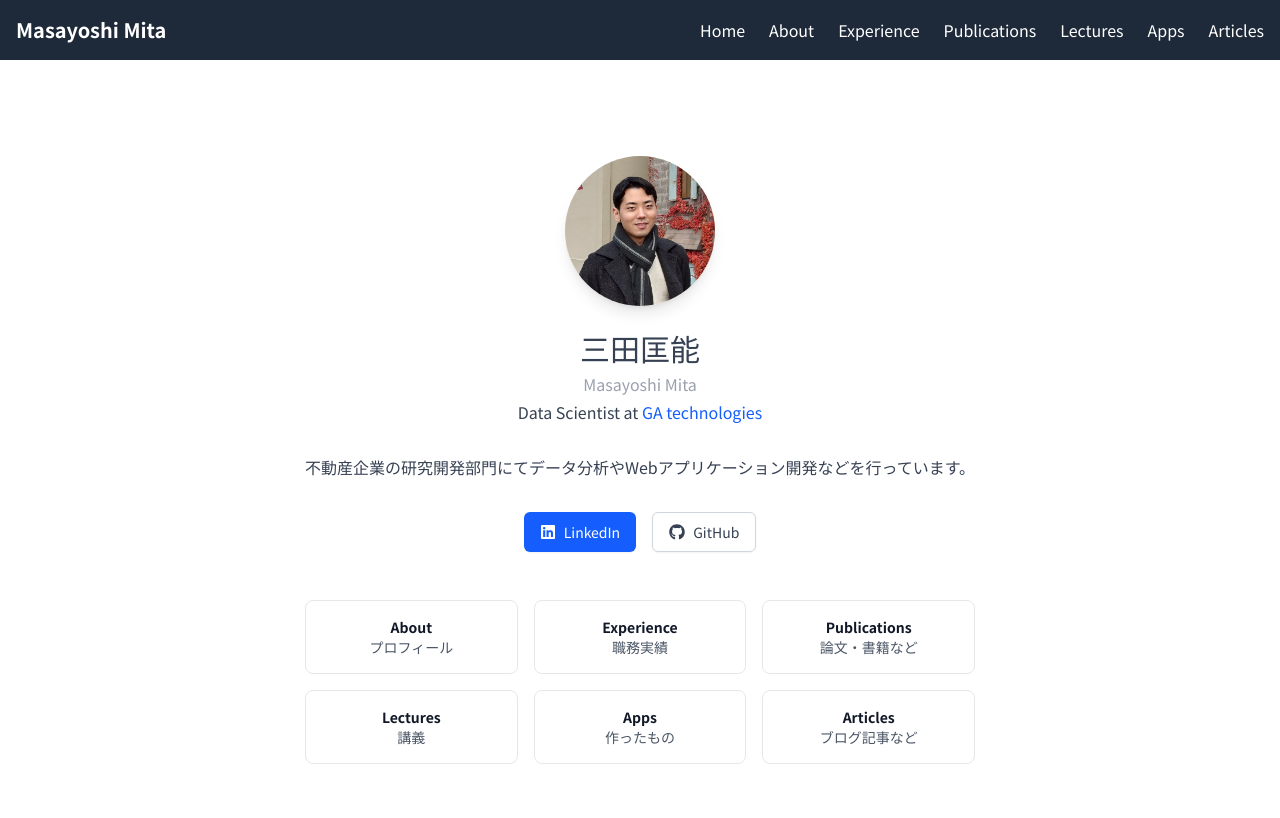
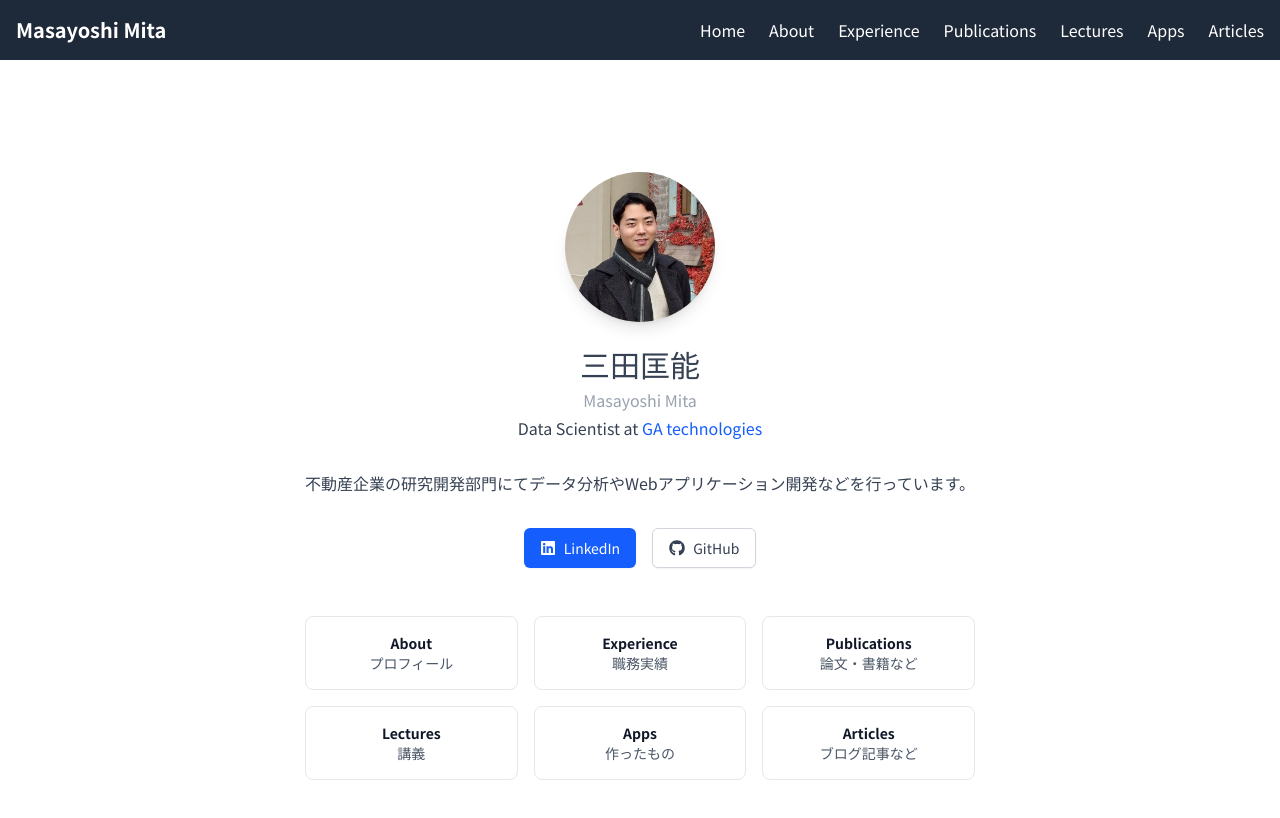
Before and after one commit to nigimitama/nigimitama.github.io, a Next.js app: page / in a window 1280 px wide. Shown: the top 818 px of the page. Built offline with nearby package versions, Linux system fonts and the light colour scheme.

Commit message:
fix: marginを調整

```diff
--- a/app/page.tsx
+++ b/app/page.tsx
@@ -5,7 +5,7 @@
 export default function Home() {
   return (
     <main className="container mx-auto px-4">
-      <div className="min-h-screen flex items-center justify-center">
+      <div className="min-h-screen flex items-center justify-center my-4">
         <div className="text-center max-w-3xl">
           <div className="mb-8">
             <img
```
